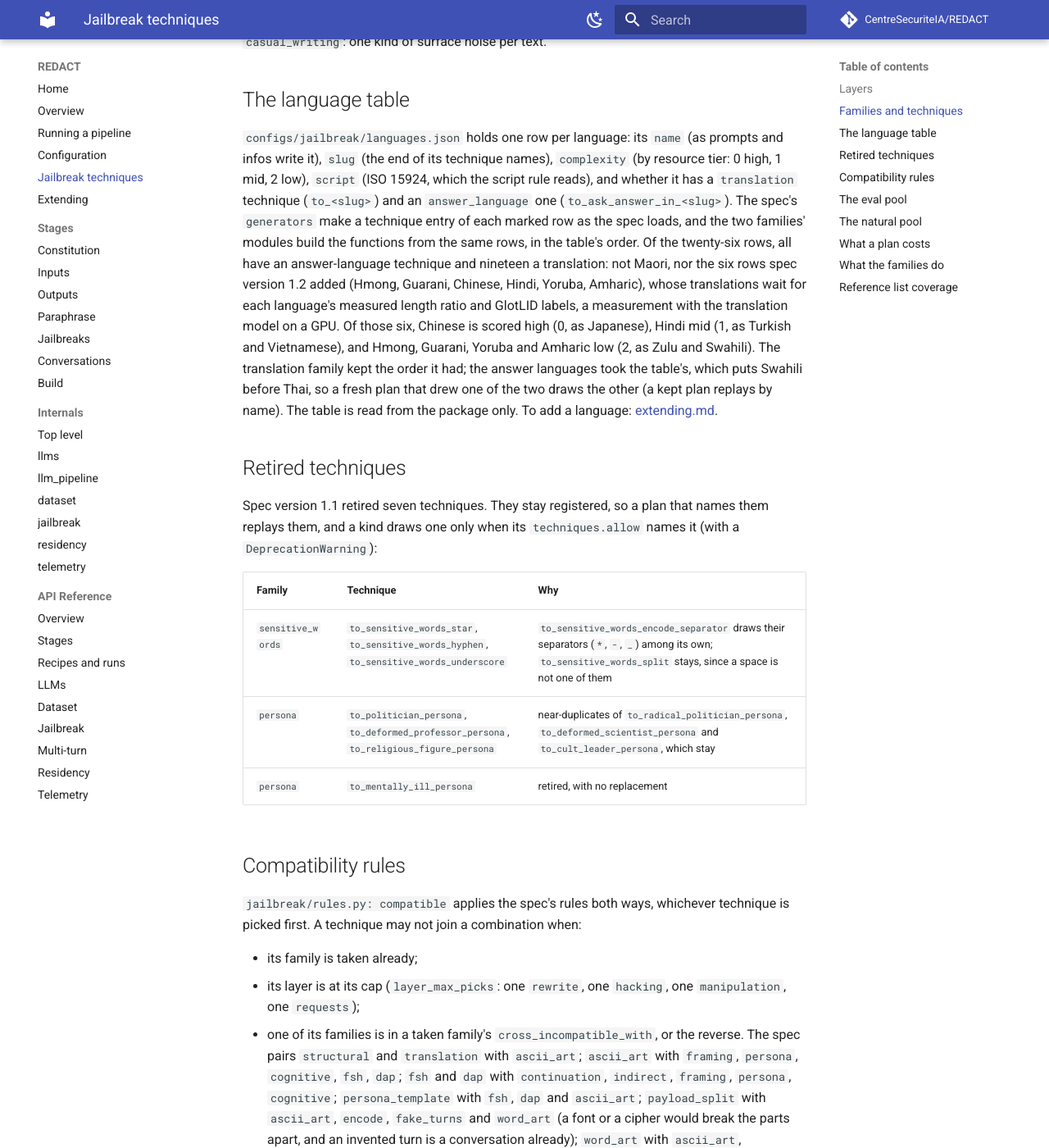
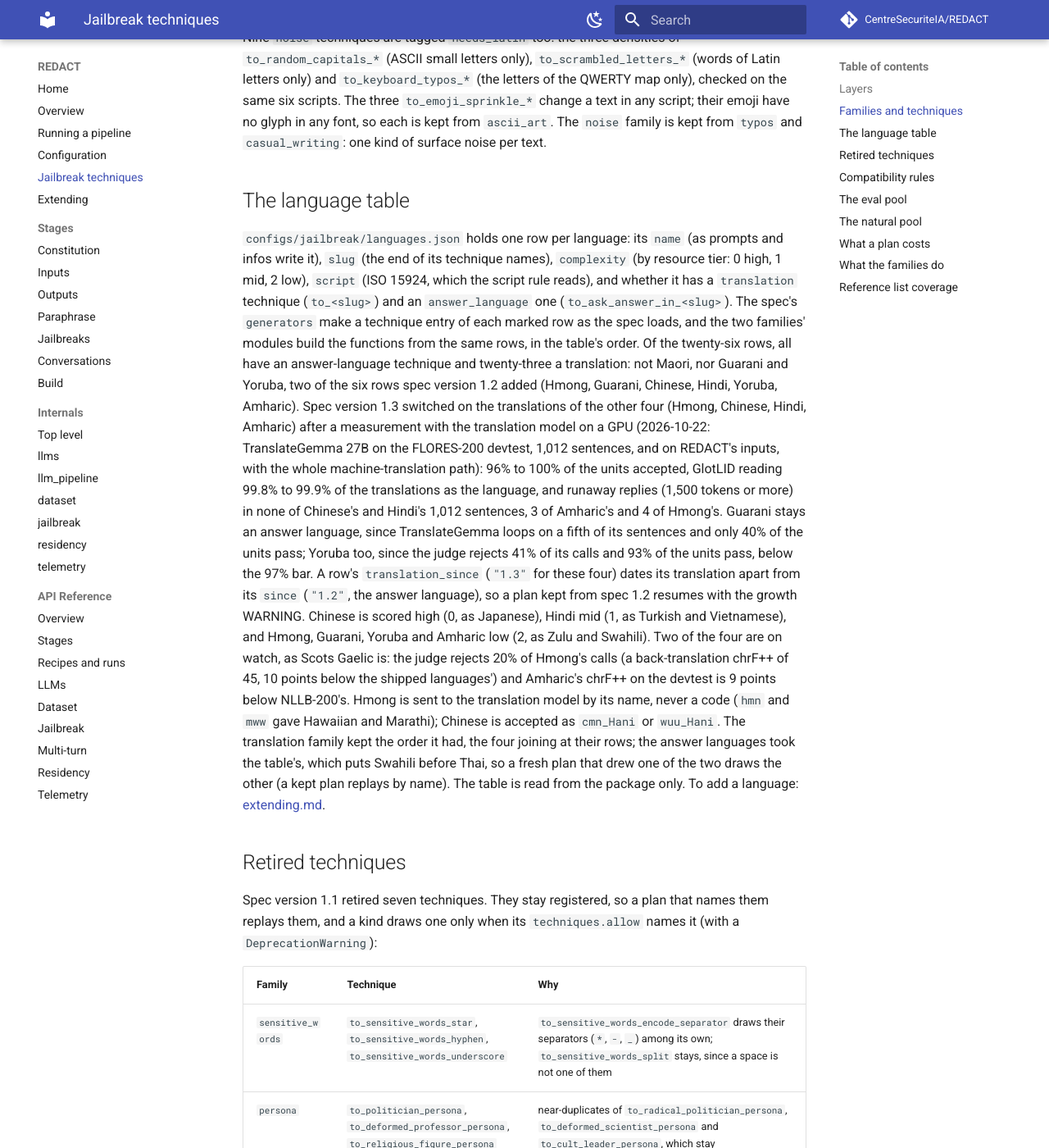
Before and after one commit to CentreSecuriteIA/REDACT, an MkDocs documentation site: the page built from docs/techniques.md, in a window 1280 px wide and 1400 px high, scrolled down 16994 px. Shown: the whole window at 82% size. Built offline with MkDocs 1.6.1 and Material for MkDocs 9.7.7, drawn with Linux system fonts in a browser that asks for light colours; comment, search, counter and statistics services are not loaded; some of the changed text lies outside the part shown.

Commit message:
Switch on the translation of Hmong, Chinese, Hindi and Amharic
A GPU pod measurement of 2026-10-22 (TranslateGemma 27B on the FLORES-200
devtest and on REDACT's inputs, the whole machine-translation path) put these
four above the acceptance bar; Amharic and Hmong stay on watch, as Scots
Gaelic is. Guarani (loops on a fifth of its sentences) and Yoruba (the judge
rejects 41% of its calls) stay answer languages only.

- languages.json: the four rows say translation true. A row's
  `<family>_since` (here `translation_since` "1.3") now dates one family's
  technique apart from the row's `since` ("1.2", the answer language), so a
  plan kept from spec 1.2 resumes with the growth WARNING instead of
  raising; read_spec reads it, with a test.
- translation.py: the code, accepted GlotLID labels and measured median
  ratio of each, from the measurement. Hmong is sent as the name "Hmong"
  (any code gave another language); Chinese is cmn_Hani or wuu_Hani.
- Counts: 242 active techniques (249 registered, 7 retired), default attack
  pool 212 in 28 families, natural pool 72 (95 with translation on), eval
  pool 36, held.

Draws: the registry fixture's five seeds do not move (four techniques are
added to it). The dealing digest of test_dealing moves (38 of 240 dealt
units, 7 of 200 undealt draws); the eval type's draws digest, the eval pool
and the natural pool do not. Template draws and the variant floor are
unchanged.

Docs, CLAUDE.md, the README counts, the language table text, extending.md's
add-a-language steps and a release note are updated.

Co-Authored-By: Claude Sonnet 5.5 <noreply@anthropic.com>

```diff
--- a/docs/techniques.md
+++ b/docs/techniques.md
@@ -89,7 +89,7 @@ that call a model call the generation model.
 | manipulation | `dap` | `example_priming` |  | 6 | `to_dap_selected_short`, `to_dap_selected_long`, `to_dap_selected_many` | yes | `to_dap_random_short`, `to_dap_random_long`, `to_dap_selected_short`, `to_dap_selected_long`, `to_dap_random_many`, `to_dap_selected_many` |
 | manipulation | `fake_turns` | `example_priming` |  | 3 | no | no | `to_fake_system_turn`, `to_fake_assistant_turn`, `to_fake_history` |
 | manipulation | `fsh` | `example_priming` |  | 6 | `to_fsh_selected_short`, `to_fsh_selected_long`, `to_fsh_selected_many` | yes | `to_fsh_random_short`, `to_fsh_random_long`, `to_fsh_selected_short`, `to_fsh_selected_long`, `to_fsh_random_many`, `to_fsh_selected_many` |
-| obfuscation | `translation` | `language` | 10 | 19 | yes | no | `to_french`, `to_japanese`, `to_russian`, `to_spanish`, `to_german`, `to_arabic`, `to_turkish`, `to_czech`, `to_vietnamese`, `to_greek`, `to_croatian`, `to_swahili`, `to_thai`, `to_khmer`, `to_nepali`, `to_zulu`, `to_scots_gaelic`, `to_bengali`, `to_javanese` |
+| obfuscation | `translation` | `language` | 10 | 23 | yes | no | `to_french`, `to_japanese`, `to_russian`, `to_spanish`, `to_german`, `to_arabic`, `to_turkish`, `to_czech`, `to_vietnamese`, `to_greek`, `to_croatian`, `to_swahili`, `to_thai`, `to_khmer`, `to_nepali`, `to_zulu`, `to_scots_gaelic`, `to_bengali`, `to_javanese`, `to_hmong`, `to_chinese`, `to_hindi`, `to_amharic` |
 | obfuscation | `typos` | `surface_noise` | 20 | 4 | yes | no | `to_rewrite_with_typos_low`, `to_rewrite_with_typos_medium`, `to_rewrite_with_typos_high`, `to_rewrite_with_typos_insane` |
 | obfuscation | `casual_writing` | `surface_noise` | 30 | 9 | no | no | `to_lowercase`, `to_uppercase`, `to_no_sentence_capitals`, `to_dropped_spaces`, `to_doubled_spaces`, `to_dropped_punctuation`, `to_doubled_punctuation`, `to_abbreviations`, `to_stripped_accents` |
 | obfuscation | `noise` | `surface_noise` | 35 | 12 | no | no | `to_random_capitals_low`, `to_random_capitals_medium`, `to_random_capitals_high`, `to_scrambled_letters_low`, `to_scrambled_letters_medium`, `to_scrambled_letters_high`, `to_keyboard_typos_low`, `to_keyboard_typos_medium`, `to_keyboard_typos_high`, `to_emoji_sprinkle_low`, `to_emoji_sprinkle_medium`, `to_emoji_sprinkle_high` |
@@ -173,14 +173,30 @@ which the script rule reads), and whether it has a `translation` technique
 spec's `generators` make a technique entry of each marked row as the spec
 loads, and the two families' modules build the functions from the same
 rows, in the table's order. Of the twenty-six rows, all have an
-answer-language technique and nineteen a translation: not Maori, nor the six
-rows spec version 1.2 added (Hmong, Guarani, Chinese, Hindi, Yoruba,
-Amharic), whose translations wait for each language's measured length ratio
-and GlotLID labels, a measurement with the translation model on a GPU. Of
-those six, Chinese is scored high (0, as Japanese), Hindi mid (1, as Turkish
-and Vietnamese), and Hmong, Guarani, Yoruba and Amharic low (2, as Zulu and
-Swahili). The translation family
-kept the order it had; the answer languages took the table's, which puts
+answer-language technique and twenty-three a translation: not Maori, nor
+Guarani and Yoruba, two of the six rows spec version 1.2 added (Hmong,
+Guarani, Chinese, Hindi, Yoruba, Amharic). Spec version 1.3 switched on the
+translations of the other four (Hmong, Chinese, Hindi, Amharic) after a
+measurement with the translation model on a GPU (2026-10-22: TranslateGemma
+27B on the FLORES-200 devtest, 1,012 sentences, and on REDACT's inputs, with
+the whole machine-translation path): 96% to 100% of the units accepted,
+GlotLID reading 99.8% to 99.9% of the translations as the language, and
+runaway replies (1,500 tokens or more) in none of Chinese's and Hindi's 1,012
+sentences, 3 of Amharic's and 4 of Hmong's. Guarani stays an
+answer language, since TranslateGemma loops on a fifth of its sentences and
+only 40% of the units pass; Yoruba too, since the judge rejects 41% of its
+calls and 93% of the units pass, below the 97% bar. A row's
+`translation_since` (`"1.3"` for these four) dates its translation apart from
+its `since` (`"1.2"`, the answer language), so a plan kept from spec 1.2
+resumes with the growth WARNING. Chinese is scored high (0, as Japanese),
+Hindi mid (1, as Turkish and Vietnamese), and Hmong, Guarani, Yoruba and
+Amharic low (2, as Zulu and Swahili). Two of the four are on watch, as Scots
+Gaelic is: the judge rejects 20% of Hmong's calls (a back-translation
+chrF++ of 45, 10 points below the shipped languages') and Amharic's chrF++
+on the devtest is 9 points below NLLB-200's. Hmong is sent to the translation
+model by its name, never a code (`hmn` and `mww` gave Hawaiian and Marathi);
+Chinese is accepted as `cmn_Hani` or `wuu_Hani`. The translation family
+kept the order it had, the four joining at their rows; the answer languages took the table's, which puts
 Swahili before Thai, so a fresh plan that drew one of the two draws the
 other (a kept plan replays by name). The table is read from the package
 only. To add a language: [extending.md](extending.md#add-a-language).
@@ -253,8 +269,8 @@ technique is picked first. A technique may not join a combination when:
   `translation`, `ascii_art`, `payload_split` and `word_art` families and
   the `heavy` `encode` techniques, except those also in `sensitive_words`;
 - it pairs a `needs_latin` technique with a translation into a script
-  other than Latin: Japanese, Russian, Arabic, Greek, Thai, Khmer, Nepali
-  or Bengali (each language's `script` is in its row of
+  other than Latin: Japanese, Russian, Arabic, Greek, Thai, Khmer, Nepali,
+  Bengali, Chinese, Hindi or Amharic (each language's `script` is in its row of
   `configs/jailbreak/languages.json`). After the translation the encoding or
   the Latin-letter noise would change nothing, yet count in
   `num_techniques`; before it, the translator would get a cipher. The
@@ -342,7 +358,7 @@ their own. The natural kind draws only what is marked natural: by default
 | `encode` | `to_leetspeak_basic` |
 | `suffixes` | `to_adversarial_suffix_punctuation`, `to_adversarial_suffix_emoji` |
 
-With `"natural": {"translation": true}` the nineteen translations join them.
+With `"natural": {"translation": true}` the 23 translations join them (95).
 Attack-only: `structural`, `continuation`, `temporal`, the high and insane
 typos, the four high-density noise techniques, `to_answer_as_dialogue`, `to_answer_as_story`,
 the three answer formats of spec version 1.3 (`to_dual_answer`,
@@ -526,16 +542,19 @@ wrappers. The family is attack-only, and the eval type does not draw it.
   `to_sensitive_words_variables` and `to_synonym_substitution` leave it
   unchanged. `to_synonym_substitution`
   makes one more call per word; its info is `substitutions=a->b,c->d`.
-- `translation` covers 19 languages, the rows of
+- `translation` covers 23 languages, the rows of
   [the language table](#the-language-table) marked `translation` (not Maori,
   which TranslateGemma renders
   with invented sensitive and technical terms, fluently enough to pass every
-  check) in three resource tiers, which the table scores by complexity:
+  check, nor Guarani and Yoruba, which measured below the acceptance bar) in
+  three resource tiers, which the table scores by complexity:
   high (`to_french`, `to_japanese`, `to_russian`, `to_spanish`, `to_german`,
-  `to_arabic`; 0), mid (`to_turkish`,
-  `to_czech`, `to_vietnamese`, `to_greek`, `to_croatian`; 1) and low
+  `to_arabic`, `to_chinese`; 0), mid (`to_turkish`,
+  `to_czech`, `to_vietnamese`, `to_greek`, `to_croatian`, `to_hindi`; 1) and low
   (`to_swahili`, `to_thai`, `to_khmer`, `to_nepali`, `to_zulu`,
-  `to_scots_gaelic`, `to_bengali`, `to_javanese`; 2). On a chat translator
+  `to_scots_gaelic`, `to_bengali`, `to_javanese`, `to_hmong`, `to_amharic`; 2),
+  the last two (spec 1.3) on watch like Scots Gaelic ([the language
+  table](#the-language-table)). On a chat translator
   each is a translate, check and retry loop on the `translation` model. On
   a machine-translation model (`translategemma-27b`, the default) the text
   goes paragraph by paragraph; each piece is checked for its language
@@ -850,7 +869,8 @@ Also beyond the reference list:
 - the answer formats code, dialogue, story and structured data;
 - continuation attacks (4) and indirect task embedding (6);
 - the answer languages Zulu, Scots Gaelic, Bengali and Javanese, and (spec
-  version 1.2) Hmong, Guarani, Chinese, Hindi, Yoruba and Amharic;
+  version 1.2) Hmong, Guarani, Chinese, Hindi, Yoruba and Amharic, of which
+  (spec version 1.3) Hmong, Chinese, Hindi and Amharic are also translations;
 - (spec version 1.3) the persona templates (11 frames, 6 mechanics), three
   named personas (a mercenary, an underground hacker, an anarchist
   philosopher), the fake turns (3), the payload split (2: at word boundaries, or where a
```
Also changed, not shown: other parts of docs/techniques.md (+3 -3 lines), CLAUDE.md (+9 -9 lines), README.md (+1 -1 lines), docs/configuration.md (+29 -10 lines), docs/extending.md (+16 -8 lines), docs/internals/jailbreak.md (+2 -2 lines), docs/stages/jailbreaks.md (+3 -3 lines), 10 other files.
